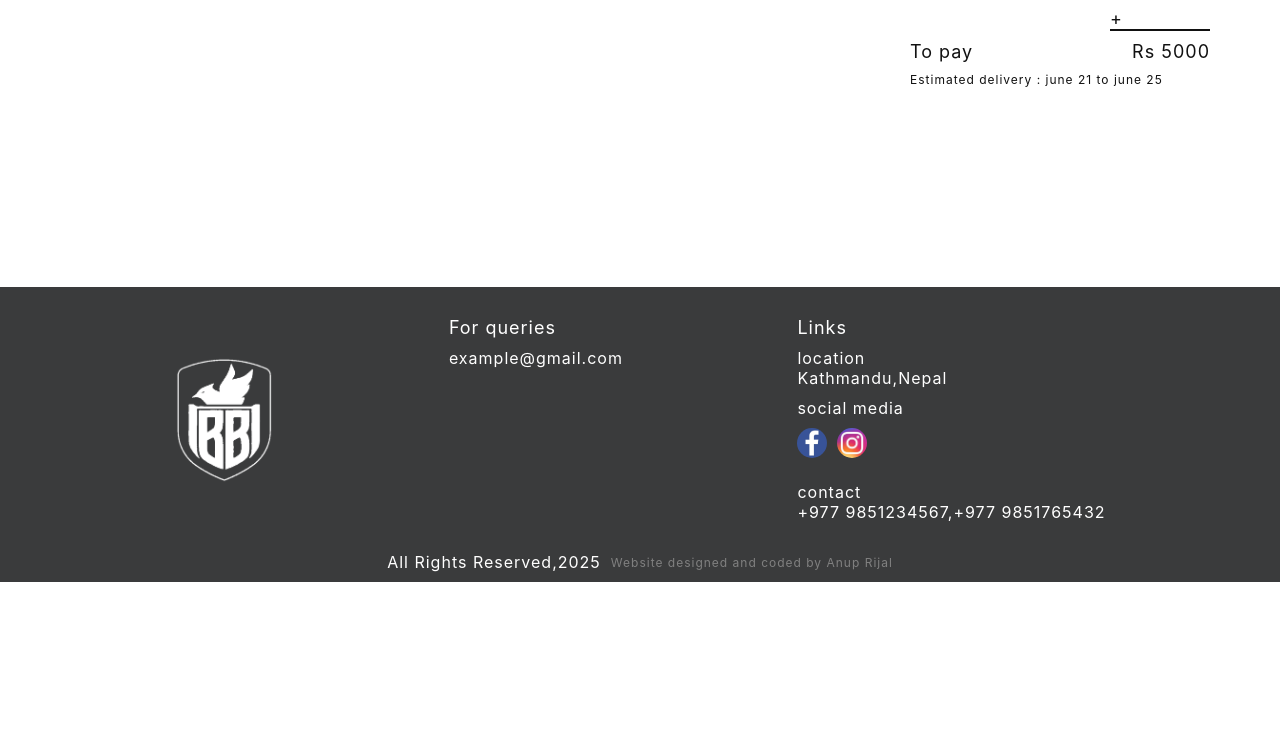
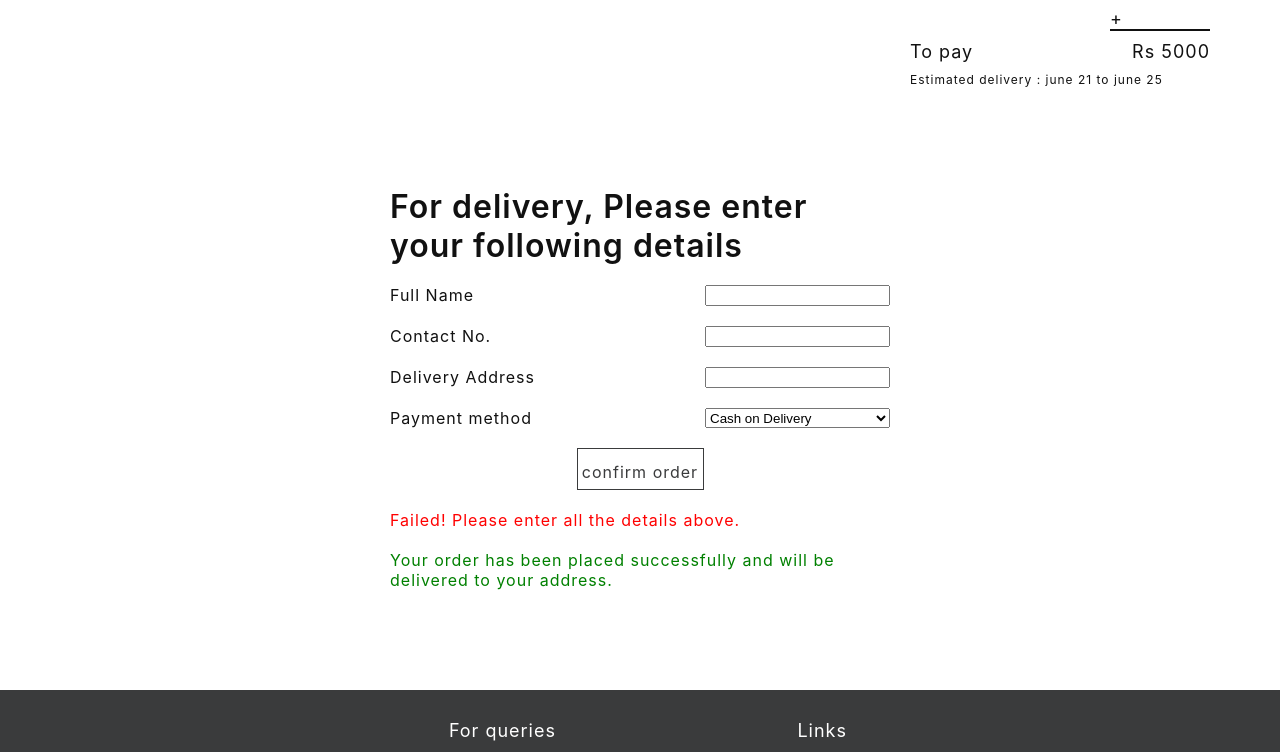
Before and after one commit to AnupRijal123/bag_shopping_website, a React (Create React App) app: page /confirm-order in a window 1280 px wide. Shown: the part 713-1465 px from the top of the page. Before the commit the page ends 1295 px from the top, so only its background shows below. Built offline with nearby package versions, Linux system fonts and the light colour scheme.

Commit message:
Completed form css

```diff
--- a/src/pages/ConfirmOrderPage.js
+++ b/src/pages/ConfirmOrderPage.js
@@ -91,6 +91,43 @@ function ConfirmOrderPage() {
                     <p className="black-text small-text ">Estimated delivery : june 21 to june 25</p>
                 </div>
 
+                <div className="customer-information-input-container">
+                    <h1 className="black-text">For delivery, Please enter your following details</h1>
+                    <div className="customer-input-row">
+                        <p className="black-text">Full Name</p>
+                        <input type="text" />
+                    </div>
+
+                    <div className="customer-input-row">
+                        <p className="black-text">Contact No.</p>
+                        <input type="tel" />
+                    </div>
+
+                    <div className="customer-input-row">
+                        <p className="black-text">Delivery Address</p>
+                        <input type="address" />
+                    </div>
+
+                    <div className="customer-input-row">
+                        <p className="black-text">Payment method</p>
+                        <select>
+                            <option>Cash on Delivery</option>
+                            <option disabled>Esewa(will be available soon)</option>
+                        </select>
+                    </div>
+
+
+                    <div className="button-layout button-transparent-background button-gray-border">
+                        <div className="button-background-container button-gray-background"></div>
+                        <p className="button-text dark-gray-text">confirm order</p>
+                    </div>
+
+                    <p className="red-text">Failed! Please enter all the details above.</p>
+                    <p className="green-text">Your order has been placed successfully and will be delivered to your address.</p>
+
+
+                </div>
+
             </div>
 
 
--- a/src/pages/ItemDescriptionPage.js
+++ b/src/pages/ItemDescriptionPage.js
@@ -34,7 +34,7 @@ function ItemDescriptionPage() {
 
         setTimeout(() => {
             customSelectRef.current.classList.remove('disable-select-mouse-hover');
-        }, 1000);
+        }, 100);
 
     }
 
--- a/src/styles/App.css
+++ b/src/styles/App.css
@@ -51,6 +51,14 @@ p {
 
 .light-gray-text {
     color: var(--light-gray-color);
+}
+
+.red-text {
+    color: #ff0000;
+}
+
+.green-text {
+    color: #008000;
 }
 
 .cursor-pointer {
--- a/src/styles/ConfirmOrderPage.css
+++ b/src/styles/ConfirmOrderPage.css
@@ -59,9 +59,36 @@
     border-bottom: 2px solid var(--black-color);
 }
 
+.customer-information-input-container {
+    width: 500px;
+    margin: auto;
+    display: flex;
+    flex-direction: column;
+    gap: 20px;
+}
+
+.customer-input-row {
+    display: flex;
+    justify-content: space-between;
+}
+
+.customer-information-input-container .button-layout {
+    width: 125px;
+    margin: auto;
+}
+
+.customer-information-input-container select {
+    width: 185px;
+    cursor: pointer;
+}
+
 @media only screen and (max-width:768px) {
     .order-item {
         width: 100%;
         padding: 10px;
     }
+
+    .customer-information-input-container {
+        width: 300px;
+    }
 }
```
